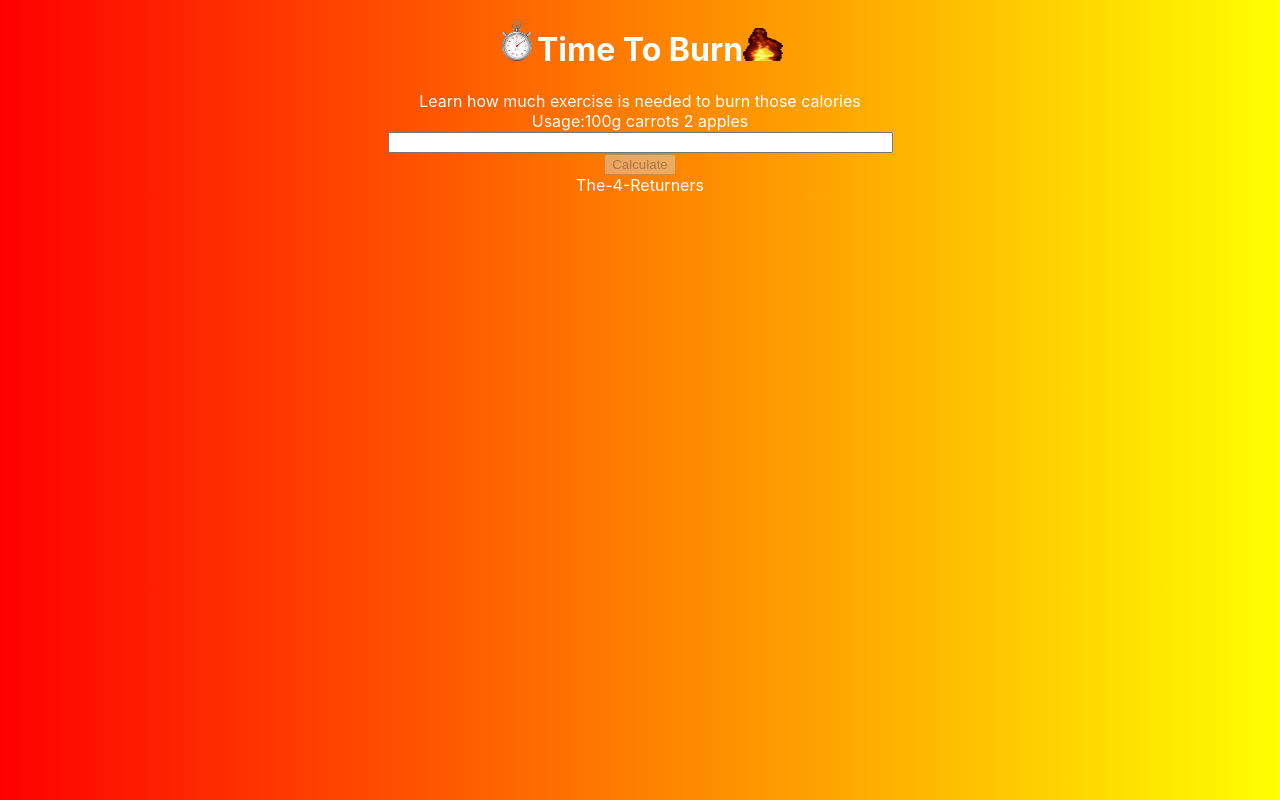
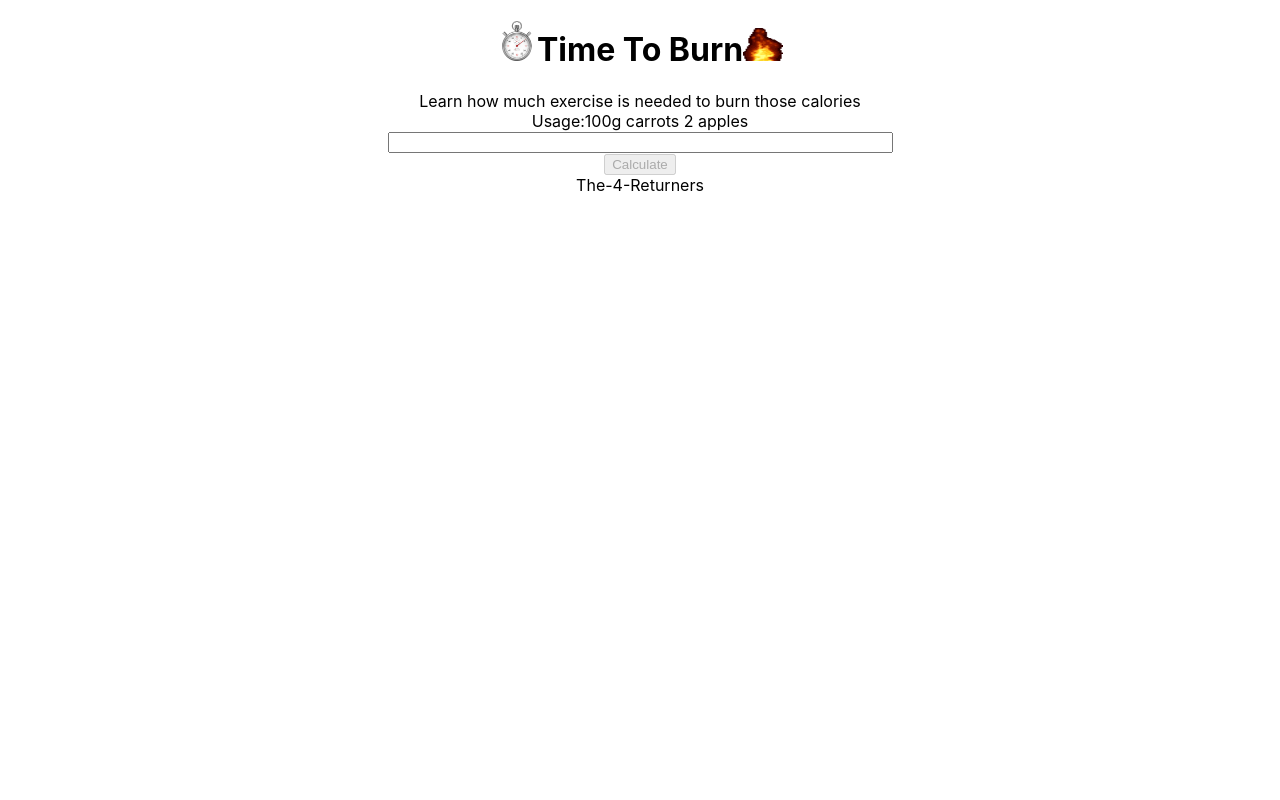
Before and after one commit to msdubova/Time-To-Burn-Client, a React (Create React App) app in the folder client/: page / in a window 1280 px wide. Built offline with nearby package versions, Linux system fonts and the light colour scheme.

Commit message:
Changed CSS to something boring

```diff
--- a/client/src/App.css
+++ b/client/src/App.css
@@ -38,13 +38,19 @@
 }
 
 body {
+  /*
 	background-color:black;
 	color:white;
 	 background-image: linear-gradient(to right, red , yellow);
+   */
+}
+
+h1 {
+  font-size:2em
 }
 
 .resultsTable{
 	margin-left:auto;
 	margin-right:auto;
-	border:1px solid white
+	border:1px solid black
 }
```
